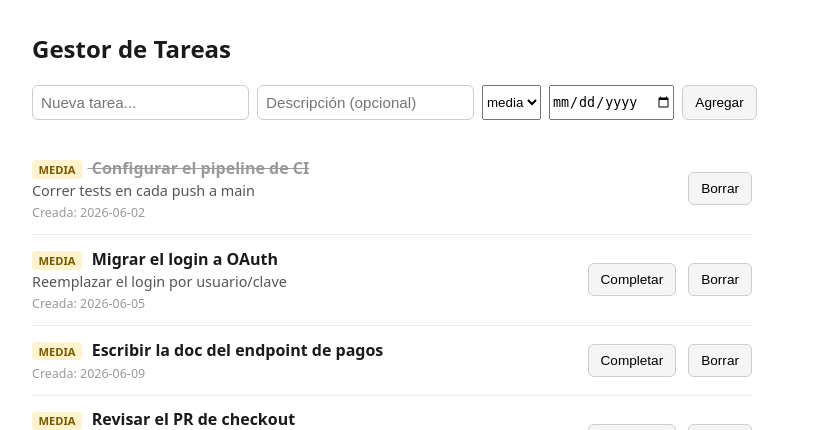
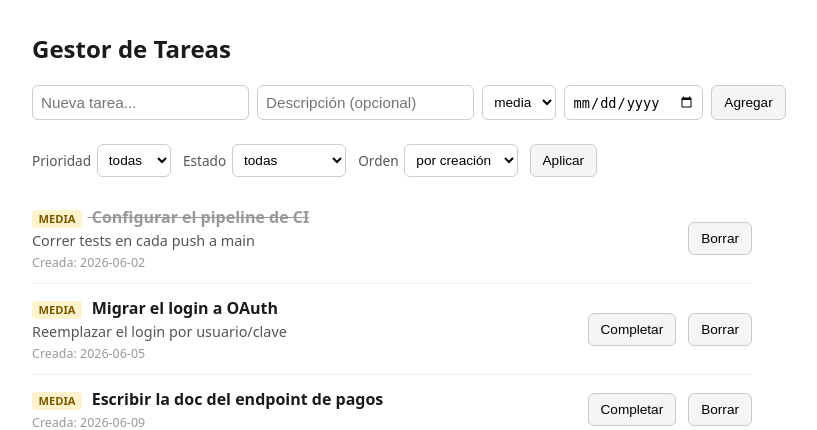
Before and after one commit to sergiovogt/curso-ia-dev, a FastAPI app: page / in a window 1280 px wide. Shown: the top 430 px of the page, without its empty margins (248-1065 px from the left). Run offline with FastAPI, Linux system fonts and the light colour scheme; data comes from the database, SQL or seed files in the repository.

Commit message:
feat(avanzado): filtrar y ordenar tareas desde la pagina
Co-Authored-By: Claude Opus 5 <noreply@anthropic.com>

```diff
--- a/avanzado/app/main.py
+++ b/avanzado/app/main.py
@@ -28,10 +28,18 @@ app = FastAPI(title="CRUD de Tareas", version="1.0.0", lifespan=lifespan)
 
 
 @app.get("/", response_class=HTMLResponse)
-def index(request: Request) -> HTMLResponse:
-    tasks = repo.list_all()
+def index(request: Request, filters: Annotated[TaskFilters, Query()]) -> HTMLResponse:
+    tasks = repo.list_all(filters)
     return templates.TemplateResponse(
-        request, "index.html", {"tasks": tasks, "today": date.today(), "priorities": list(Priority)}
+        request,
+        "index.html",
+        {
+            "tasks": tasks,
+            "filters": filters,
+            "filtered": filters.priority is not None or filters.completed is not None,
+            "today": date.today(),
+            "priorities": list(Priority),
+        },
     )
 
 
--- a/avanzado/app/templates/index.html
+++ b/avanzado/app/templates/index.html
@@ -28,6 +28,9 @@
     li.overdue { border-left: 3px solid #c62828; padding-left: .6rem; }
     li.overdue .due { color: #c62828; font-weight: 600; }
     .overdue-tag { font-size: .72rem; font-weight: 600; color: #fff; background: #c62828; padding: .1rem .4rem; border-radius: 4px; margin-left: .35rem; vertical-align: middle; }
+    form.filters { display: flex; flex-wrap: wrap; align-items: center; gap: .75rem; margin-bottom: 1rem; font-size: .85rem; color: #555; }
+    form.filters label { display: flex; align-items: center; gap: .35rem; }
+    select, input[type=date] { padding: .45rem; border: 1px solid #ccc; border-radius: 6px; font-size: .85rem; background: #fff; }
     .empty { color: #999; font-style: italic; padding: 1rem 0; }
     .inline { display: inline; }
   </style>
@@ -45,6 +48,31 @@
     </select>
     <input type="date" name="due_date" aria-label="Fecha límite (opcional)">
     <button type="submit">Agregar</button>
+  </form>
+
+  <form class="filters" method="get" action="/">
+    <label>Prioridad
+      <select name="priority">
+        <option value="">todas</option>
+        {% for p in priorities %}
+        <option value="{{ p.value }}"{{ ' selected' if filters.priority == p else '' }}>{{ p.value }}</option>
+        {% endfor %}
+      </select>
+    </label>
+    <label>Estado
+      <select name="completed">
+        <option value="">todas</option>
+        <option value="false"{{ ' selected' if filters.completed is false else '' }}>pendientes</option>
+        <option value="true"{{ ' selected' if filters.completed is true else '' }}>completadas</option>
+      </select>
+    </label>
+    <label>Orden
+      <select name="sort">
+        <option value="">por creación</option>
+        <option value="priority"{{ ' selected' if filters.sort == 'priority' else '' }}>por prioridad</option>
+      </select>
+    </label>
+    <button type="submit">Aplicar</button>
   </form>
 
   {% if tasks %}
@@ -75,6 +103,8 @@
     </li>
     {% endfor %}
   </ul>
+  {% elif filtered %}
+  <p class="empty">Ninguna tarea coincide con el filtro.</p>
   {% else %}
   <p class="empty">No hay tareas todavía.</p>
   {% endif %}
```
Also changed, not shown: avanzado/tests/test_prioridad_fecha_limite.py (+59 -0 lines).
